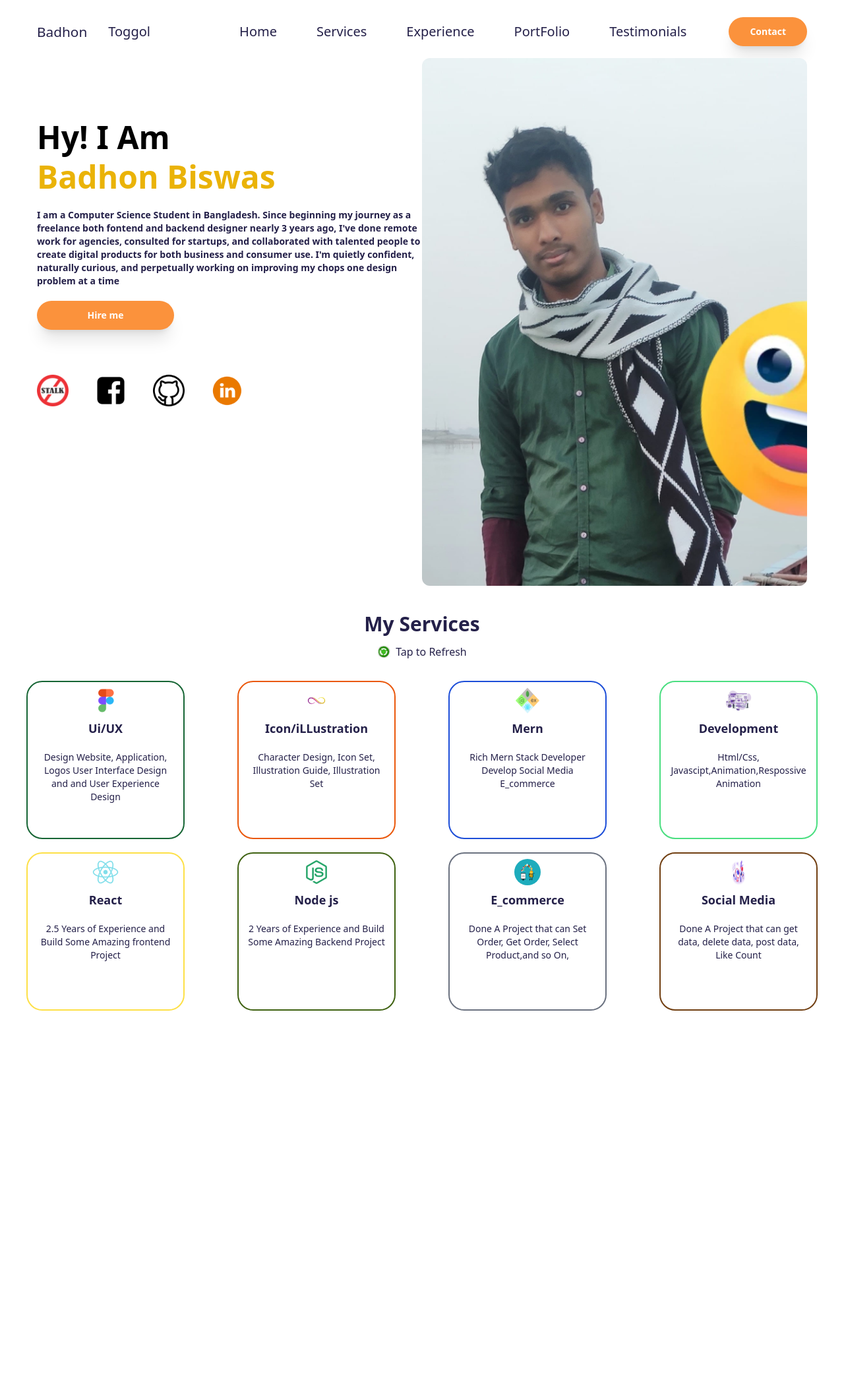
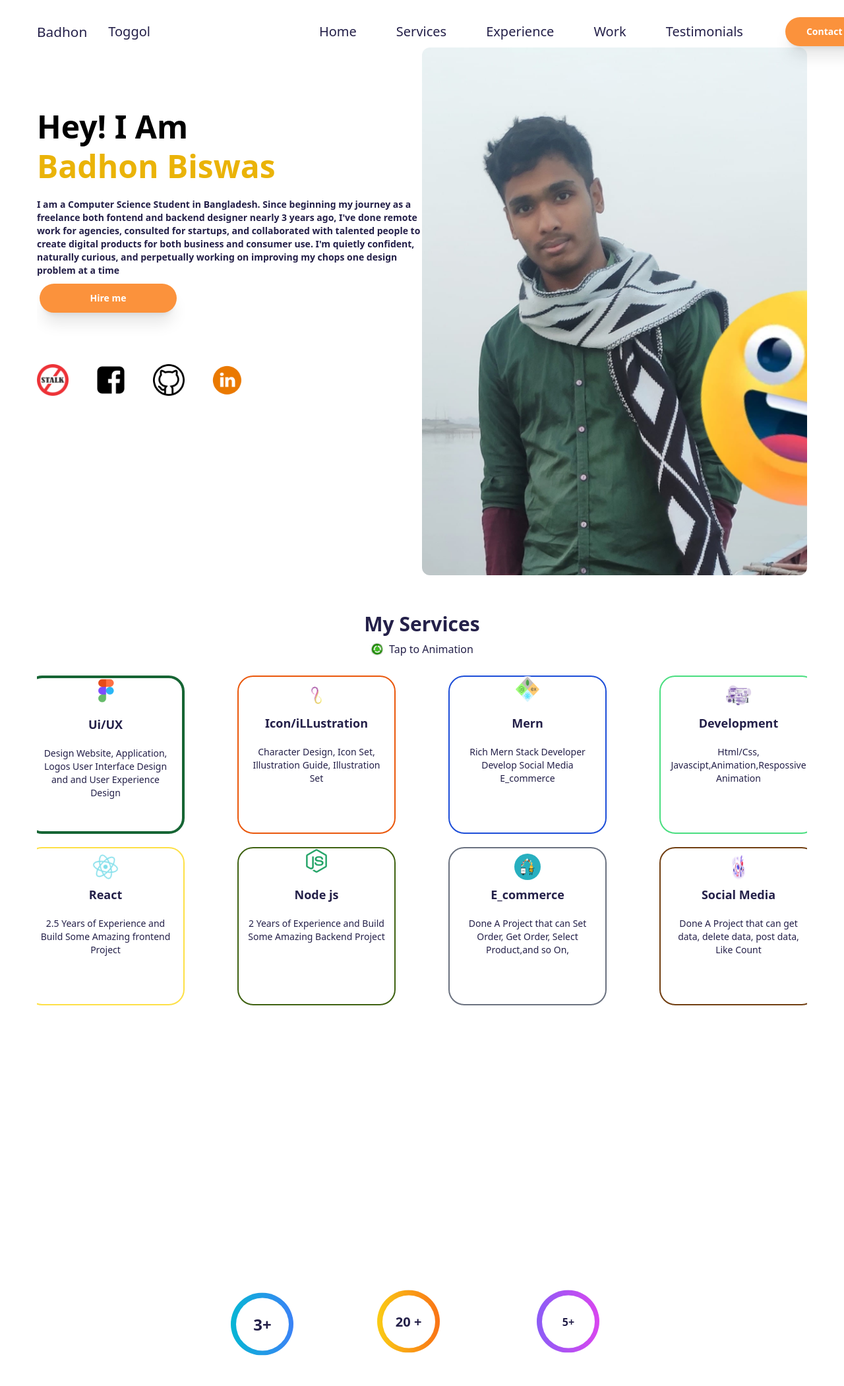
Before and after one commit to Badhon112/portfolio3, a React (Create React App) app: page / in a window 1280 px wide. Shown: the top 2101 px of the page at 66% size. Before the commit the page ends 1696 px from the top, so only its background shows below. Built offline with nearby package versions, Linux system fonts and the light colour scheme.

Commit message:
Animation

```diff
--- a/src/App.css
+++ b/src/App.css
@@ -10,8 +10,11 @@
   --smboxShadow: -79px 51px 60px rgba(0, 0, 0, 0);
 }
 .App{
-    padding: 0.5rem 3.5rem;
-    overflow: hidden;
+    /* padding: 0.5rem 3.5rem; */
+    overflow-y: hidden;
     color: var(--black);
     scroll-behavior: smooth;
 }
+.con{
+  padding: 0.5rem 3.5rem;
+}
--- a/src/App.js
+++ b/src/App.js
@@ -1,14 +1,21 @@
 import React from 'react'
 import "./App.css"
+import Experience from './Components/Experience/Experience'
 import Navbar from './Components/Navbar/Navbar'
 import Services from './Components/Services/Services'
+import Work from './Components/Work/Work'
 import Intro from './Intro/Intro'
 export default function App() {
   return (
     <div className='App'>
-      <Navbar/>
-      <Intro/>
-      <Services/>
+      <Navbar />
+      <div className='con'>
+      <Intro />
+      <Services />
+      <Experience/>
+      <Work/>
+      </div>
+
     </div>
   )
 }
--- /dev/null
+++ b/src/Components/Experience/Experience.css
@@ -0,0 +1,9 @@
+.expericement{
+    height: 30vh;
+
+}
+.bcycle{
+    width: 95px;
+    height: 95px
+
+}
--- /dev/null
+++ b/src/Components/Experience/Experience.jsx
@@ -0,0 +1,43 @@
+import React from "react";
+import "./Experience.css";
+
+export default function Experience() {
+  return (
+    <div
+      className="expericement flex items-center min-h-screen mb-32 justify-center gap-20  "
+      id="Experience"
+    >
+
+      <div className=" achievement flex flex-col items-center">
+        <div className=" bg-slate-400 bcycle rounded-full bg-gradient-to-r from-cyan-500 to-blue-500 animate-bounce hover:bg-gradient-to-r hover:from-blue-400 hover:to-gray-400">
+          <div className="text-2xl circle w-20 h-20 bg-white rounded-full m-2 flex justify-center font-semibold mb-8 items-center">
+            3+
+          </div>
+        </div>
+        <span className="pt-5 font-semibold text-3xl">Years</span>
+        <span className="text-orange-500 text-2xl">Experience</span>
+      </div>
+      <div className=" achievement flex flex-col items-center">
+        <div className=" bg-slate-400 bcycle rounded-full bg-gradient-to-r from-yellow-400 to-orange-500 animate-bounce hover:bg-gradient-to-r hover:from-cyan-400 hover:to-blue-400">
+          <div className="circle text-xl w-20 h-20 bg-white rounded-full  m-2 flex justify-center font-semibold mb-8 items-center">
+            20 +
+          </div>
+        </div>
+        <span className="pt-7 font-semibold text-3xl">completed</span>
+        <span className="text-2xl text-orange-600">Projects</span>
+      </div>
+      <div className=" achievement flex flex-col items-center">
+        <div className=" bg-slate-400 bcycle rounded-full bg-gradient-to-r from-violet-500 to-fuchsia-500 hover:bg-gradient-to-r hover:from-rose-400 hover:to-green-400 animate-bounce">
+          <div className="circle w-20 h-20 bg-white rounded-full   m-2 flex justify-center font-semibold mb-8   items-center">
+            5+
+          </div>
+        </div>
+        <span className="pt-7 font-semibold text-3xl">Companies</span>
+        <span className="text-2xl text-orange-500">Work</span>
+      </div>
+
+
+
+    </div>
+  );
+}
--- a/src/Components/Navbar/Navbar.css
+++ b/src/Components/Navbar/Navbar.css
@@ -1,8 +1,9 @@
 .wrapper{
-height: 10vh;
+height: 8vh;
 transition: all 1s ease;
 scroll-behavior: smooth;
 z-index: 2;
+/* overflow-y: hidden; */
 }
 .left{
 transition: all 0.3s ease-in-out;
--- a/src/Components/Navbar/Navbar.jsx
+++ b/src/Components/Navbar/Navbar.jsx
@@ -6,18 +6,18 @@ export default function Navbar() {
   //   window.location.reload(false)
   // }
   return (
-    <div className="wrapper flex justify-between   text-xl">
+    <div className="wrapper flex pt-8 px-14 justify-between items-center fixed w-full text-xl">
       <div className="left flex items-center flex-1 gap-8 ">
         <div className="name">Badhon</div>
         <span>Toggol</span>
       </div>
-      <div className="right flex justify-between items-center font-normal">
+      <div className="right flex justify-between items-center font-normal ml-64">
         <div className="list ">
           <ul className="flex gap-8 mr-16 hover:cursor-pointer space-x-7 items-center">
-            <a href="/" className="hover:text-yellow-400">Home</a>
-            <a  href="#Work"  className="hover:text-yellow-400">Services</a>
-            <li className="hover:text-yellow-400">Experience</li>
-            <li className="hover:text-yellow-400">PortFolio</li>
+            <a href="#" className="hover:text-yellow-400">Home</a>
+            <a  href="#Services"  className="hover:text-yellow-400">Services</a>
+            <a className="hover:text-yellow-400" href="#Experience">Experience</a>
+            <a href="#Work" className="hover:text-yellow-400">Work</a>
             <li className="hover:text-yellow-400">Testimonials</li>
           </ul>
         </div>
--- a/src/Components/Services/Services.jsx
+++ b/src/Components/Services/Services.jsx
@@ -5,12 +5,12 @@ import { Image } from "../../Data/Date";
 import Color from "./Color2.jpg"
 export default function Services() {
   return (
-    <div className="Work flex flex-col items-center min-h-screen" id="Work">
-      <div className=" overflow-hidden mt-10 flex flex-col">
+    <div className="Work flex flex-col items-center pt-12 overflow-y-hidden min-h-screen" id="Services">
+      <div className=" overflow-hidden mt-2 flex flex-col">
         <span className="text-3xl font-semibold cursor-pointer">
           My Services
         </span>
-        <div className="flex justify-center gap-2 p-3 items-center cursor-pointer ">
+        <div className="flex justify-center gap-2 p-2 items-center cursor-pointer ">
           {/* <span
             className=" animate-spin "
             onClick={() => {
@@ -27,18 +27,18 @@ export default function Services() {
               window.location.reload();
             }}
           >
-            Tap to Refresh
+            Tap to Animation
           </p>
         </div>
       </div>
 
       <div className="mt-5 flex flex-col items-center">
         <div className="top flex space-x-20 overflow-hidden ">
-          <div className="flex one flex-col items-center w-60 h-60 border-2 rounded-3xl  border-green-800 ">
+          <div className="flex one flex-col items-center w-60 h-60 border-4 rounded-3xl  border-green-800 ">
             <img
               src={Image.Ui}
               alt="Figma"
-              className="w-10 h-10 mt-2 rounded-full"
+              className="w-10 h-10 mt-2 rounded-full animate-bounce"
             />
             <span className="font-bold text-lg p-2">Ui/UX</span>
             <span className="text-center text-sm  p-3">
@@ -50,7 +50,7 @@ export default function Services() {
             <img
               src={Image.Illustration}
               alt="Figma"
-              className="w-10 h-10 mt-2 rounded-full"
+              className="w-10 h-10 mt-2 rounded-full animate-spin"
             />
             <span className="font-bold text-lg p-2">Icon/iLLustration</span>
             <span className="text-center text-sm p-3">
@@ -61,7 +61,7 @@ export default function Services() {
             <img
               src={Image.Mern}
               alt="Figma"
-              className="w-10 h-10 mt-2 rounded-full"
+              className="w-10 h-10 mt-2 rounded-full animate-bounce"
             />
             <span className="font-bold text-lg p-2">Mern</span>
             <span className="text-center text-sm p-3">
@@ -72,7 +72,7 @@ export default function Services() {
             <img
               src={Image.Development}
               alt="Figma"
-              className="w-10 h-10 mt-2 rounded-full"
+              className="w-10 h-10 mt-2 rounded-full animate-pulse"
             />
             <span className="font-bold text-lg p-2">Development</span>
             <span className="text-center text-sm p-3">
@@ -85,7 +85,7 @@ export default function Services() {
             <img
               src={Image.React}
               alt="Figma"
-              className="w-10 h-10 mt-2 rounded-full"
+              className="w-10 h-10 mt-2 rounded-full animate-spin"
             />
             <span className="font-bold text-lg p-2">React</span>
             <span className="text-center text-sm p-3">
@@ -96,7 +96,7 @@ export default function Services() {
             <img
               src={Image.Nodejs}
               alt="Figma"
-              className="w-10 h-10 mt-2 rounded-full"
+              className="w-10 h-10 mt-2 rounded-full animate-bounce"
             />
             <span className="font-bold text-lg p-2">Node js</span>
             <span className="text-center text-sm p-3">
@@ -107,7 +107,7 @@ export default function Services() {
             <img
               src={Image.Eco}
               alt="Figma"
-              className="w-10 h-10 mt-2 rounded-full"
+              className="w-10 h-10 mt-2 rounded-full animate-pulse"
             />
             <span className="font-bold text-lg p-2">E_commerce</span>
             <span className="text-center text-sm p-3">
@@ -119,7 +119,7 @@ export default function Services() {
             <img
               src={Image.SM}
               alt="Figma"
-              className="w-10 h-10 mt-2 rounded-full"
+              className="w-10 h-10 mt-2 rounded-full animate-pulse"
             />
             <span className="font-bold text-lg p-2">Social Media</span>
             <span className="text-center text-sm p-3">
--- /dev/null
+++ b/src/Components/Work/Work.jsx
@@ -0,0 +1,7 @@
+import React from 'react'
+
+export default function Work() {
+  return (
+    <div className=' min-h-screen' id='Work'>Work</div>
+  )
+}
--- a/src/Intro/Intro.css
+++ b/src/Intro/Intro.css
@@ -1,6 +1,7 @@
 .intro{
-    height: 77vh;
+    /* height: calc(100vh - 200px); */
     /* background: #e7f1f1; */
+
 }
 .i-left{
 
--- a/src/Intro/Intro.jsx
+++ b/src/Intro/Intro.jsx
@@ -4,10 +4,10 @@ import { Image } from "../Data/Date";
 
 export default function Intro() {
   return (
-    <div className="intro min-h-screen flex ">
-      <div className="i-left mt-24 gap-y-5 flex relative flex-1 flex-col ">
-        <div className="i-name flex flex-col gap-y-3">
-          <span className="text-black font-bold text-5xl">Hy! I Am</span>
+    <div className="intro mt-16 overflow-y-hidden min-h-screen top-6  flex ">
+      <div className="i-left  gap-y-5 flex relative flex-1 flex-col ">
+        <div className="i-name flex flex-col pt-24 gap-y-3">
+          <span className="text-black font-bold text-5xl">Hey! I Am</span>
           <span className="text-yellow-500 font-bold text-5xl">
             Badhon Biswas
           </span>
@@ -21,7 +21,7 @@ export default function Intro() {
             time
           </span>
         </div>
-        <button className="w-52  cursor-pointer hover:bg-white hover:text-orange-500 hover:ring-2 ring-orange-300  px-8 py-3 shadow-xl  rounded-full font-semibold text-sm bg-orange-400 text-white">
+        <button className="w-52 ml-1 animate-bounce cursor-pointer hover:bg-white hover:text-orange-500 hover:ring-2 ring-orange-300  px-8 py-3 shadow-xl  rounded-full font-semibold text-sm bg-orange-400 text-white">
           Hire me
         </button>
         <div className="icon mt-12">
```
Also changed, not shown: src/Components/Work/Work.css (added).
